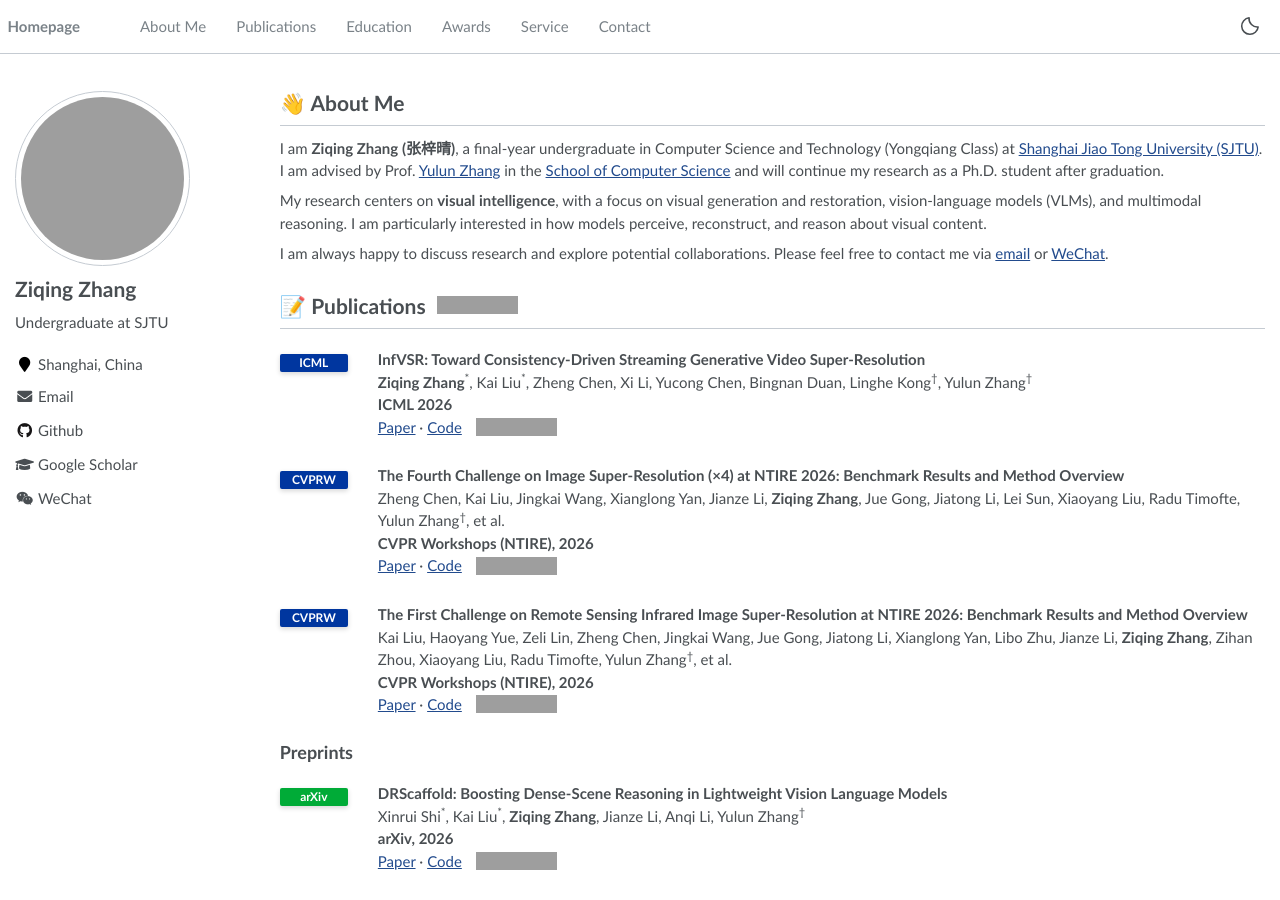
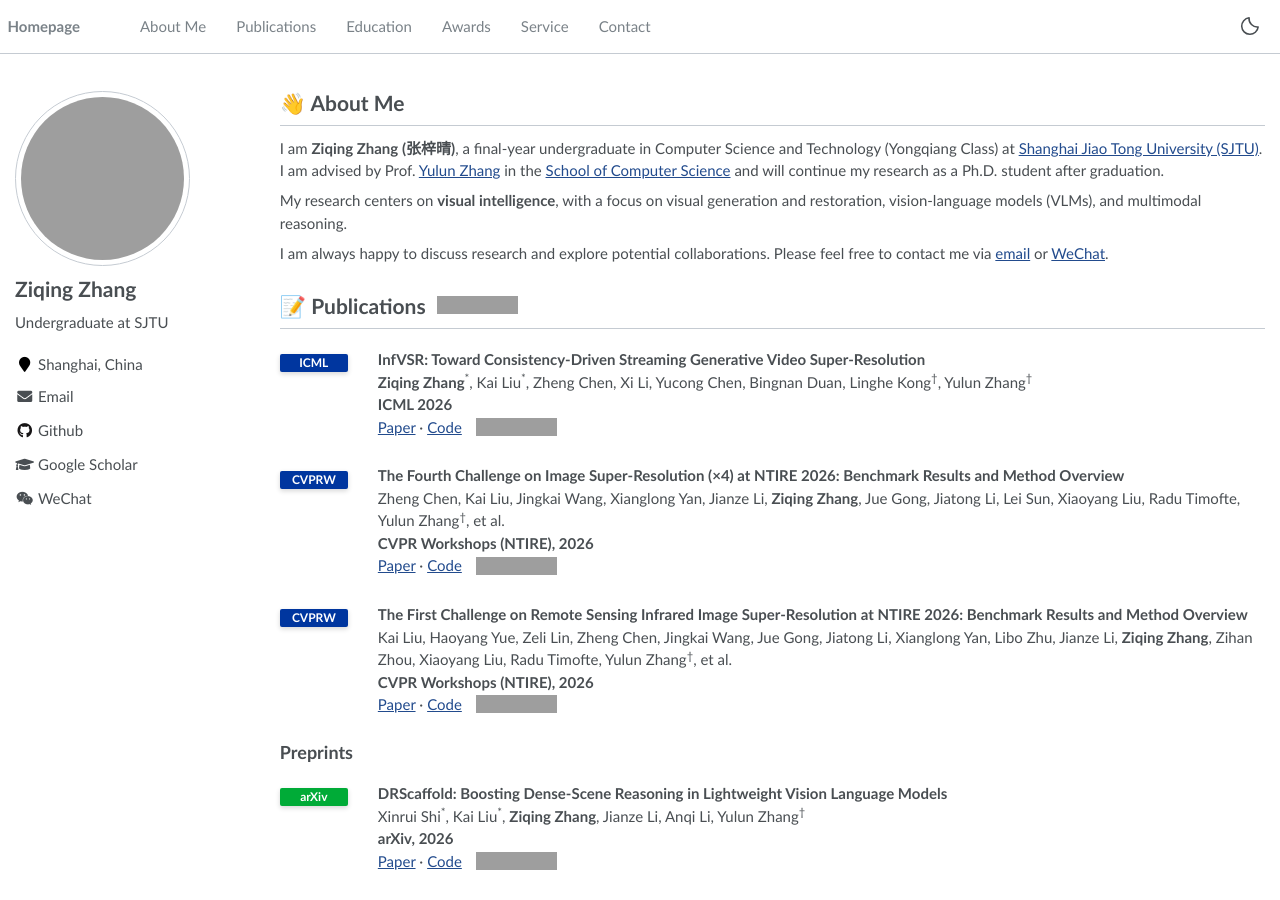
Before and after one commit to zzqingz/zzqingz.github.io, a Jekyll site: the page built from _pages/about.md, in a window 1280 px wide and 900 px high. Built offline with Jekyll 4.4.1, drawn with Linux system fonts in a browser that asks for light colours; grey boxes are pictures that could not be loaded.

Commit message:
Remove extra research-interest sentence

```diff
--- a/_pages/about.md
+++ b/_pages/about.md
@@ -14,7 +14,7 @@ redirect_from:
 
 I am **Ziqing Zhang (张梓晴)**, a final-year undergraduate in Computer Science and Technology (Yongqiang Class) at [Shanghai Jiao Tong University (SJTU)](https://www.sjtu.edu.cn/). I am advised by Prof. [Yulun Zhang](https://yulunzhang.com/) in the [School of Computer Science](https://www.cs.sjtu.edu.cn/) and will continue my research as a Ph.D. student after graduation.
 
-My research centers on **visual intelligence**, with a focus on visual generation and restoration, vision-language models (VLMs), and multimodal reasoning. I am particularly interested in how models perceive, reconstruct, and reason about visual content.
+My research centers on **visual intelligence**, with a focus on visual generation and restoration, vision-language models (VLMs), and multimodal reasoning.
 
 I am always happy to discuss research and explore potential collaborations. Please feel free to contact me via [email](mailto:zhangziqing@sjtu.edu.cn) or [WeChat](/images/wechat.jpg).
 
```
